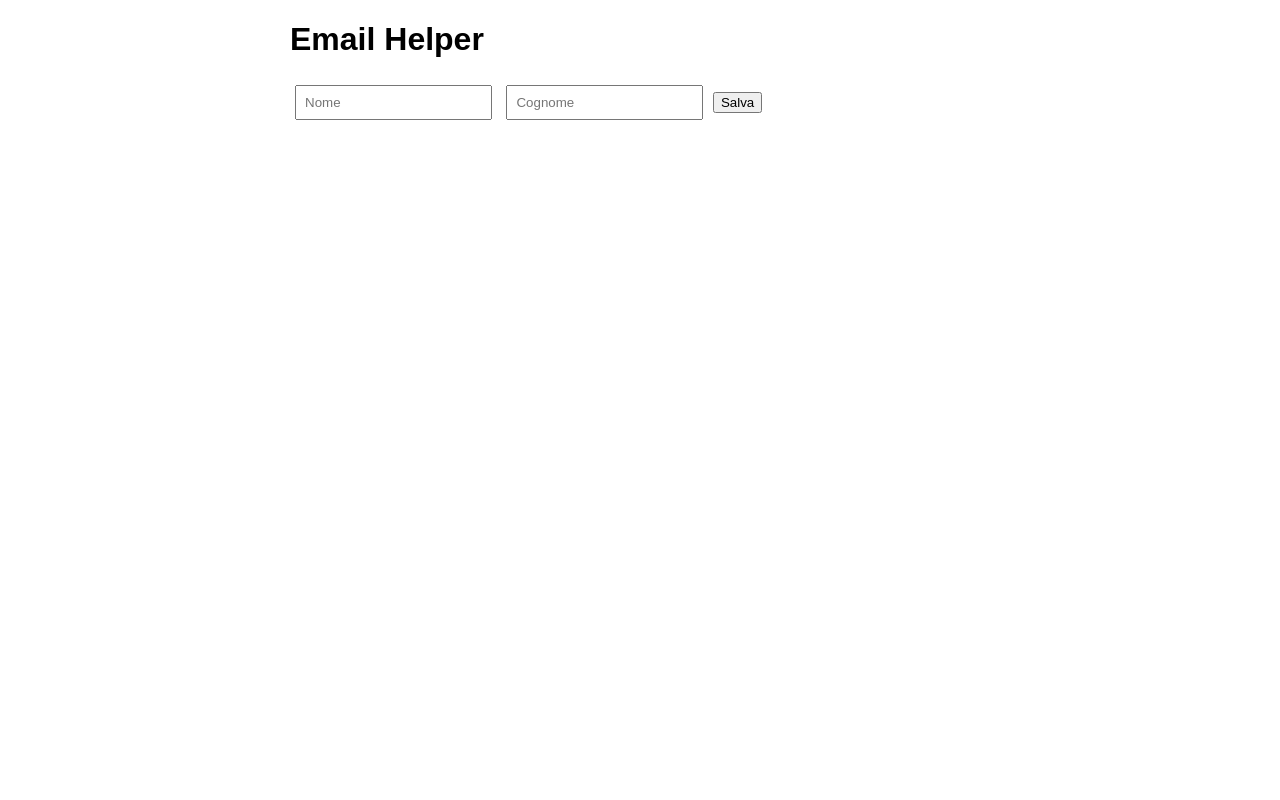
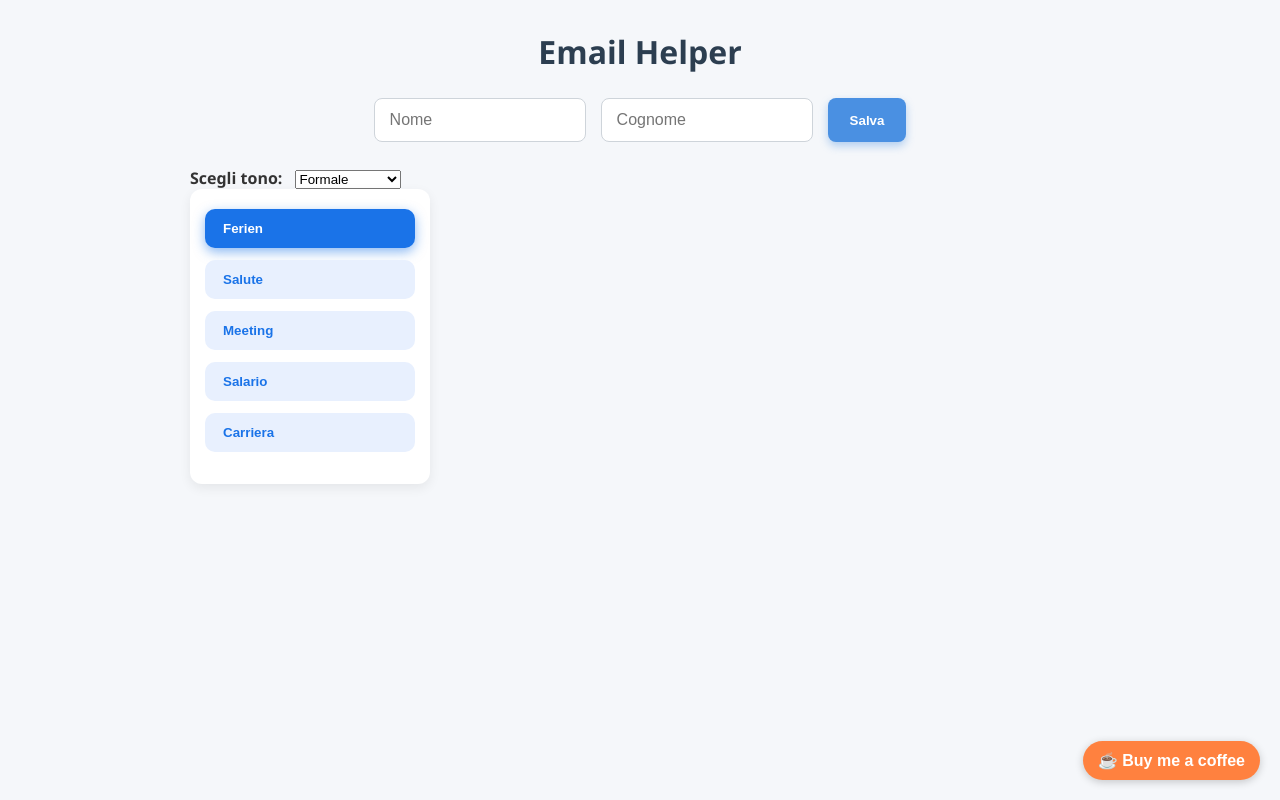
Before and after one commit to awayfromme/email-helper, a plain HTML site: page index.html in a window 1280 px wide. Drawn offline with Linux system fonts and the light colour scheme.

Commit message:
Aggiornamenti vari, inclusa nuova emails.json e script

```diff
--- a/index.html
+++ b/index.html
@@ -1,21 +1,40 @@
 <!DOCTYPE html>
-<html>
+<html lang="it">
 <head>
-  <meta charset="UTF-8">
+  <meta charset="UTF-8" />
+  <meta name="viewport" content="width=device-width, initial-scale=1" />
   <title>Email Helper</title>
-  <link rel="stylesheet" href="style.css">
+  <link rel="stylesheet" href="style.css" />
 </head>
+<div id="coffee-banner">
+  ☕ <a href="https://www.paypal.me/yooooo" target="_blank" rel="noopener noreferrer">
+  Buy me a coffee
+</a>
+</div>
 <body>
-  <h1>Email Helper</h1>
+<h1>Email Helper</h1>
 
-  <div id="user-form">
-    <input type="text" id="nome" placeholder="Nome">
-    <input type="text" id="cognome" placeholder="Cognome">
-    <button onclick="salvaUtente()">Salva</button>
-  </div>
+<div id="user-form">
+  <input type="text" id="nome" placeholder="Nome" />
+  <input type="text" id="cognome" placeholder="Cognome" />
+  <button onclick="salvaUtente()">Salva</button>
+</div>
+<label for="tono" style="font-weight: bold; margin-right: 8px;">Scegli tono:</label>
+<select id="tono">
+  <option value="superformale">Super formale</option>
+  <option value="formale" selected>Formale</option>
+  <option value="informale">Informale</option>
+  <option value="amichevole">Amichevole</option>
+  <option value="scherzoso">Scherzoso</option>
+</select>
 
-  <div id="email-list"></div>
 
-  <script src="script.js"></script>
+
+<div class="container">
+  <nav id="category-menu"></nav>
+  <main id="email-list"></main>
+</div>
+
+<script src="script.js"></script>
 </body>
 </html>
--- a/script.js
+++ b/script.js
@@ -1,53 +1,110 @@
 let user = {};
+let templates = [];
+let currentCategory = null;
 
-// Salva i dati e aggiorna la lista
 function salvaUtente() {
   const nome = document.getElementById("nome").value.trim();
   const cognome = document.getElementById("cognome").value.trim();
+  const tono = document.getElementById("tono").value;
   if (!nome || !cognome) return alert("Inserisci entrambi i campi!");
 
-  user = { nome, cognome };
+  user = { nome, cognome, tono };
   localStorage.setItem("user", JSON.stringify(user));
   caricaEmail();
 }
 
-// Carica email template e personalizza
 async function caricaEmail() {
+  if (templates.length === 0) {
     const res = await fetch('templates/emails.json');
-  const templates = await res.json();
+    templates = await res.json();
+  }
 
+  const categories = [...new Set(templates.map(t => t.category))];
+
+  if (!currentCategory || !categories.includes(currentCategory)) {
+    currentCategory = categories[0] || null;
+  }
+
+  mostraCategorie(categories);
+  mostraEmail();
+}
+
+function mostraCategorie(categories) {
+  const menu = document.getElementById("category-menu");
+  menu.innerHTML = "";
+
+  categories.forEach(cat => {
+    const btn = document.createElement("button");
+    btn.textContent = cat;
+    if (cat === currentCategory) btn.classList.add("active");
+    btn.onclick = () => {
+      currentCategory = cat;
+      mostraCategorie(categories);
+      mostraEmail();
+    };
+    menu.appendChild(btn);
+  });
+}
+
+function mostraEmail() {
   const container = document.getElementById("email-list");
   container.innerHTML = "";
-  templates.forEach(template => {
-    const body = template.body
+
+  const filtered = templates.filter(t => t.category === currentCategory);
+  filtered.forEach(template => {
+    // Prendi la lista delle mail per il tono selezionato
+    const mailsForTone = template.body[user.tono] || [];
+
+    // Cicla su tutte le mail per il tono
+    mailsForTone.forEach(bodyTemplate => {
+      const body = bodyTemplate
           .replace(/{{NOME}}/g, user.nome)
           .replace(/{{COGNOME}}/g, user.cognome);
+
+      // Formatto il testo sostituendo ". " con ".<br>"
+      const formattedBody = body.replace(/\. /g, ".<br>");
 
       const div = document.createElement("div");
       div.className = "email-card";
       div.innerHTML = `
         <h3>${template.title}</h3>
-      <pre>${body}</pre>
-      <button onclick="copiaTesto(\`${body.replace(/`/g, '\`')}\`)">Copia</button>
+      <div style="white-space: pre-wrap; line-height: 1.4;">${formattedBody}</div>
+      <button onclick="copiaTesto(this, \`${body.replace(/`/g, '\\`')}\`)">Copia</button>
+    <div class="copy-msg" style="color: green; margin-top: 5px; font-weight: bold;"></div>
     `;
       container.appendChild(div);
     });
+  });
 }
 
-// Copia il testo negli appunti
-function copiaTesto(testo) {
+
+function copiaTesto(button, testo) {
   navigator.clipboard.writeText(testo)
-    .then(() => alert("Testo copiato!"))
-    .catch(() => alert("Errore nel copiare il testo"));
+      .then(() => {
+        const msgDiv = button.nextElementSibling;
+        msgDiv.textContent = "Testo copiato!";
+        setTimeout(() => { msgDiv.textContent = ""; }, 3000);
+      })
+      .catch(() => {
+        const msgDiv = button.nextElementSibling;
+        msgDiv.textContent = "Errore nel copiare il testo";
+        setTimeout(() => { msgDiv.textContent = ""; }, 3000);
+      });
 }
 
-// Recupera dati da localStorage se presenti
+document.getElementById("tono").addEventListener("change", (e) => {
+  user.tono = e.target.value;
+  localStorage.setItem("user", JSON.stringify(user));
+  mostraEmail();
+});
+
 window.onload = () => {
   const salvato = localStorage.getItem("user");
   if (salvato) {
     user = JSON.parse(salvato);
     document.getElementById("nome").value = user.nome;
     document.getElementById("cognome").value = user.cognome;
+    document.getElementById("tono").value = user.tono || "formale";
+  }
   caricaEmail();
-  }
 };
--- a/style.css
+++ b/style.css
@@ -1,22 +1,183 @@
+/* Font e sfondo generale */
 body {
-  font-family: sans-serif;
-  max-width: 700px;
-  margin: 20px auto;
-  padding: 0 10px;
+  font-family: 'Segoe UI', Tahoma, Geneva, Verdana, sans-serif;
+  background: #f5f7fa;
+  color: #333;
+  max-width: 900px;
+  margin: 30px auto;
+  padding: 0 20px;
+}
+
+/* Titolo principale */
+h1 {
+  text-align: center;
+  color: #2c3e50;
+  margin-bottom: 25px;
+  font-weight: 700;
+}
+
+/* Form utente */
+#user-form {
+  display: flex;
+  justify-content: center;
+  gap: 15px;
+  margin-bottom: 25px;
 }
 
 #user-form input {
-  margin: 5px;
-  padding: 8px;
+  padding: 12px 15px;
+  border: 1.8px solid #ced4da;
+  border-radius: 8px;
+  font-size: 16px;
+  width: 180px;
+  transition: border-color 0.3s ease;
 }
 
+#user-form input:focus {
+  outline: none;
+  border-color: #4a90e2;
+  box-shadow: 0 0 5px #4a90e2;
+}
+
+#user-form button {
+  background-color: #4a90e2;
+  border: none;
+  color: white;
+  font-weight: 600;
+  padding: 12px 22px;
+  border-radius: 8px;
+  cursor: pointer;
+  transition: background-color 0.3s ease;
+  box-shadow: 0 4px 8px rgba(74,144,226,0.4);
+}
+
+#user-form button:hover {
+  background-color: #357ABD;
+}
+
+/* Contenitore principale: menu + contenuto */
+.container {
+  display: flex;
+  gap: 25px;
+}
+
+/* Sidebar menu categorie */
+#category-menu {
+  flex-shrink: 0;
+  width: 210px;
+  background: white;
+  border-radius: 12px;
+  box-shadow: 0 4px 12px rgba(0,0,0,0.07);
+  padding: 20px 15px;
+}
+
+#category-menu button {
+  display: block;
+  width: 100%;
+  margin-bottom: 12px;
+  padding: 12px 18px;
+  border: none;
+  background: #e8f0fe;
+  color: #1a73e8;
+  font-weight: 600;
+  border-radius: 10px;
+  cursor: pointer;
+  text-align: left;
+  transition: background-color 0.25s ease, color 0.25s ease;
+  box-shadow: inset 0 0 0 0 transparent;
+}
+
+#category-menu button:hover {
+  background-color: #c1d4fc;
+  color: #135abf;
+}
+
+#category-menu button.active {
+  background-color: #1a73e8;
+  color: white;
+  box-shadow: 0 4px 12px rgba(26,115,232,0.5);
+}
+
+/* Area principale email */
+main#email-list {
+  flex-grow: 1;
+}
+
+/* Card singola email */
 .email-card {
-  border: 1px solid #ddd;
-  padding: 15px;
-  margin-top: 20px;
-  background: #f9f9f9;
-  border-radius: 8px;
+  background: white;
+  padding: 22px 24px;
+  margin-bottom: 22px;
+  border-radius: 12px;
+  box-shadow: 0 6px 15px rgba(0,0,0,0.08);
+  transition: box-shadow 0.3s ease;
 }
-pre {
+
+.email-card:hover {
+  box-shadow: 0 8px 20px rgba(0,0,0,0.14);
+}
+
+.email-card h3 {
+  margin-top: 0;
+  margin-bottom: 14px;
+  color: #34495e;
+  font-weight: 700;
+  font-size: 20px;
+}
+
+.email-card pre {
   white-space: pre-wrap;
+  font-family: 'Segoe UI', Tahoma, Geneva, Verdana, sans-serif;
+  font-size: 15px;
+  line-height: 1.5;
+  color: #444;
+  background: #f0f4f8;
+  padding: 14px 18px;
+  border-radius: 10px;
+  border: 1px solid #d1dbe7;
+  margin-bottom: 14px;
+  user-select: text;
 }
+
+#coffee-banner {
+  position: fixed;
+  bottom: 20px;
+  right: 20px;
+  background: #ff813f;
+  color: white;
+  padding: 10px 15px;
+  border-radius: 30px;
+  font-family: Arial, sans-serif;
+  font-weight: bold;
+  box-shadow: 0 2px 8px rgba(0,0,0,0.2);
+  cursor: pointer;
+  z-index: 9999;
+  transition: background 0.3s ease;
+  user-select: none;
+}
+
+#coffee-banner a {
+  color: white;
+  text-decoration: none;
+}
+
+#coffee-banner:hover {
+  background: #ff6b00;
+}
+
+/* Bottone copia */
+.email-card button {
+  background-color: #34a853;
+  border: none;
+  color: white;
+  padding: 10px 18px;
+  font-weight: 600;
+  border-radius: 10px;
+  cursor: pointer;
+  transition: background-color 0.3s ease;
+  box-shadow: 0 4px 10px rgba(52,168,83,0.4);
+}
+
+.email-card button:hover {
+  background-color: #2c8a43;
+}
--- a/templates/emails.json
+++ b/templates/emails.json
@@ -1,10 +1,157 @@
 [
   {
+    "category": "Ferien",
     "title": "Richiesta ferie",
-    "body": "Gentile Responsabile,\n\nSono {{NOME}} {{COGNOME}} e desidero richiedere ferie dal 10 al 14 luglio.\n\nCordiali saluti,\n{{NOME}} {{COGNOME}}"
+    "body": {
+      "superformale": [
+        "Spettabile Direzione, mi permetto di sottoporre alla Vostra cortese attenzione la mia richiesta di usufruire di un periodo di ferie annuali dal giorno 10 al giorno 14 luglio p.v., al fine di poter adempiere a impegni personali improrogabili e di natura familiare. Resto in attesa di un Vostro gentile riscontro e sono a disposizione per concordare eventuali modalità di copertura delle mie attività durante la mia assenza. Distinti saluti, {{NOME}} {{COGNOME}}",
+        "Egregi Signori, con la presente desidero formalmente richiedere un periodo di ferie dal 15 al 20 agosto 2025 incluso, nella speranza che tale richiesta possa essere accolta compatibilmente con le esigenze aziendali. Garantisco la mia massima disponibilità a predisporre ogni utile documento o passaggio di consegne necessario a garantire la continuità operativa. Resto a disposizione per qualsiasi ulteriore chiarimento. Cordialmente, {{NOME}} {{COGNOME}}",
+        "Alla cortese attenzione dell’Ufficio Risorse Umane, con la presente comunico la mia intenzione di fruire di un periodo di ferie retribuite dal 1° al 5 settembre 2025, inclusi. Tale pausa lavorativa è motivata dalla necessità di riposo e recupero personale dopo un intenso periodo di attività. Confido in una sollecita approvazione e ringrazio anticipatamente per la disponibilità. Con osservanza, {{NOME}} {{COGNOME}}"
+      ],
+      "formale": [
+        "Gentile Responsabile, sono {{NOME}} {{COGNOME}} e desidero richiedere formalmente un periodo di ferie per il periodo compreso tra il 10 e il 14 luglio. Confido nella vostra comprensione e nella possibilità di pianificare le mie attività lavorative in modo da non arrecare disagi. Rimango a disposizione per organizzare eventuali sostituzioni o trasferimenti di incarichi. Cordiali saluti, {{NOME}} {{COGNOME}}",
+        "Buongiorno, con questa email vorrei comunicare la mia volontà di prendere un periodo di ferie dal 15 al 20 agosto. Sono disponibile a discutere le modalità di copertura durante la mia assenza e a fornire tutte le informazioni necessarie. Attendo un vostro riscontro in merito. Grazie, {{NOME}}",
+        "Salve, vorrei segnalare la mia intenzione di usufruire di ferie dal 1 al 5 settembre prossimi. Vi prego di considerare questa richiesta compatibilmente con le esigenze del team. Resto a disposizione per coordinare il mio lavoro in modo da garantire continuità. Cordiali saluti, {{NOME}}"
+      ],
+      "informale": [
+        "Ciao, sono {{NOME}} e volevo chiedere ferie dal 10 al 14 luglio. Fammi sapere se va bene, così mi organizzo con il resto. Grazie mille! A presto, {{NOME}}",
+        "Ehi, pensavo di prendermi qualche giorno di ferie dal 15 al 20 agosto. Fatemi sapere se posso. Grazie! {{NOME}}",
+        "Salve, vorrei staccare un po’ e prendermi ferie dal 1 al 5 settembre. Fatemi sapere quando è possibile. Grazie, {{NOME}}"
+      ],
+      "amichevole": [
+        "Ciao, volevo avvisarti che mi piacerebbe prendermi qualche giorno di ferie dal 10 al 14 luglio per ricaricare un po’ le batterie. Spero sia possibile, fammi sapere! Grazie mille, {{NOME}}",
+        "Hey, sto pensando di staccare un po’ dal lavoro e prendermi ferie dal 15 al 20 agosto. Ti va bene? A presto, {{NOME}}",
+        "Ciao, mi prendo qualche giorno di ferie dal 1 al 5 settembre, così mi riposo un po’. Fammi sapere se ci sono problemi! Grazie, {{NOME}}"
+      ],
+      "scherzoso": [
+        "Capo, sto per diventare un cactus se non mi dai ferie dal 10 al 14 luglio! Ti prometto che tornerò più produttivo che mai. Dai, fammi questo regalo! {{NOME}}",
+        "Ehi boss, se non mi concedi ferie dal 15 al 20 agosto rischio di trasformarmi in un meme ambulante. Aiutami a evitare la catastrofe! {{NOME}}",
+        "Sto a pezzi, capo! Se non mi dai ferie dal 1 al 5 settembre divento il personaggio di una sitcom comica. Dacci dentro con la tua clemenza! {{NOME}}"
+      ]
+    }
   },
   {
+    "category": "Salute",
     "title": "Comunicazione malattia",
-    "body": "Buongiorno,\n\nSono {{NOME}} {{COGNOME}} e comunico che oggi non potrò recarmi a lavoro per motivi di salute.\n\nGrazie per la comprensione."
+    "body": {
+      "superformale": [
+        "Buongiorno, desidero informarVi che, a causa di condizioni di salute impreviste, non sarò in grado di presentarmi al lavoro nella giornata odierna. Sono a disposizione per fornire certificati medici o ulteriori documentazioni qualora fossero richiesti. Ringrazio per la comprensione e resto in attesa di eventuali istruzioni. Cordiali saluti, {{NOME}} {{COGNOME}}",
+        "Gentili Responsabili, a seguito di un improvviso malessere, mi vedo costretto a comunicare la mia assenza dal lavoro odierna per motivi di salute. Provvederò a trasmettere tutta la documentazione medica necessaria nel più breve tempo possibile. Grazie per la collaborazione. Distinti saluti, {{NOME}} {{COGNOME}}",
+        "Alla cortese attenzione dell’Ufficio Risorse Umane, con la presente comunico la mia impossibilità a recarmi in ufficio per la giornata di oggi per ragioni di salute, accompagnata da relativa certificazione medica. Resto a disposizione per aggiornamenti e chiarimenti. Con osservanza, {{NOME}} {{COGNOME}}"
+      ],
+      "formale": [
+        "Buongiorno, oggi non potrò venire a lavoro per motivi di salute. Vi informerò appena possibile sul mio rientro e fornirò la documentazione necessaria. Grazie per la comprensione. Cordiali saluti, {{NOME}}",
+        "Salve, a causa di un malessere improvviso, non sarò presente al lavoro oggi. Vi terrò aggiornati appena possibile. Grazie per la disponibilità, {{NOME}}",
+        "Gentili colleghi, desidero comunicare la mia assenza per malattia nella giornata odierna. Spero di rientrare presto e vi ringrazio per la comprensione. Cordialmente, {{NOME}}"
+      ],
+      "informale": [
+        "Ciao, oggi non riesco a venire a lavoro perché sto male. Scusate, {{NOME}}",
+        "Ehi, mi sento poco bene oggi, non riesco a venire. Ci vediamo presto, {{NOME}}",
+        "Salve, sto male oggi e non posso venire. Grazie per la comprensione, {{NOME}}"
+      ],
+      "amichevole": [
+        "Hey, oggi sono a casa malato, conto di rientrare presto. A presto! {{NOME}}",
+        "Ciao, purtroppo oggi sono a letto con la febbre. Spero di tornare presto operativo. Grazie della comprensione! {{NOME}}",
+        "Ciao ragazzi, oggi mi prendo un giorno per riposare e guarire. Ci vediamo presto! {{NOME}}"
+      ],
+      "scherzoso": [
+        "Oggi sto a casa con l'influenza, niente pizza per me! Ci sentiamo presto, {{NOME}}",
+        "Boss, oggi sono ufficialmente fuori servizio per malattia, giuro che non è solo per evitare la riunione! {{NOME}}",
+        "Sono a casa malato, quindi niente scherzi, torno più forte che mai! {{NOME}}"
+      ]
+    }
+  },
+  {
+    "category": "Meeting",
+    "title": "Richiesta riunione prodotto",
+    "body": {
+      "superformale": [
+        "Gentile Team, con la presente desidero proporre l’organizzazione di una riunione dedicata alla discussione approfondita del prodotto in sviluppo. Ritengo fondamentale un confronto per allineare le strategie e definire i prossimi passi. Rimango in attesa di un vostro gentile riscontro per concordare data e orario. Cordiali saluti, {{NOME}} {{COGNOME}}",
+        "Alla cortese attenzione del team, propongo di fissare un incontro operativo per valutare lo stato di avanzamento del progetto prodotto e pianificare le attività future. Sono disponibile a coordinare la riunione secondo le vostre disponibilità. In attesa di un riscontro, vi ringrazio anticipatamente. Distinti saluti, {{NOME}} {{COGNOME}}",
+        "Egregi colleghi, vorrei richiedere una riunione tecnica per discutere dettagliatamente gli aspetti critici del prodotto e per raccogliere feedback utili. Vi prego di indicarmi le vostre disponibilità così da organizzare al meglio l’incontro. Cordialmente, {{NOME}} {{COGNOME}}"
+      ],
+      "formale": [
+        "Buongiorno a tutti, vorrei proporre una riunione per parlare del prodotto che stiamo sviluppando. Fatemi sapere quando siete disponibili così da poter fissare un appuntamento. Grazie, {{NOME}}",
+        "Salve, sarebbe utile organizzare una call per aggiornarsi sullo stato del prodotto. Attendo vostre disponibilità per calendarizzare l’incontro. Cordiali saluti, {{NOME}}",
+        "Gentili colleghi, vi propongo di fissare una riunione per discutere alcuni aspetti del prodotto. Fatemi sapere quando vi fa comodo. Grazie, {{NOME}}"
+      ],
+      "informale": [
+        "Ciao a tutti, possiamo organizzarci per una riunione sul prodotto? Fatemi sapere quando vi va bene. Grazie! {{NOME}}",
+        "Ehi, facciamo una call per parlare del prodotto? Scrivetemi le vostre disponibilità. Ciao, {{NOME}}",
+        "Salve, voglio fare un incontro per discutere del prodotto. Quando siete liberi? {{NOME}}"
+      ],
+      "amichevole": [
+        "Ciao ragazzi, sarebbe bello fare una riunione per vedere insieme come va il prodotto. Fatemi sapere quando vi va bene. Grazie! {{NOME}}",
+        "Hey, pensavo di fare una call per aggiornarci sul prodotto. Quando siete disponibili? A presto, {{NOME}}",
+        "Ciao a tutti, organizziamo un meeting per parlare del prodotto? Fatemi sapere! {{NOME}}"
+      ],
+      "scherzoso": [
+        "Ragazzi, serve una riunione urgente sul prodotto prima che ci trasformiamo tutti in statue! Quando vi va? {{NOME}}",
+        "Ehi team, facciamo una call sul prodotto così evitiamo di perdere la testa. Scrivetemi quando siete liberi! {{NOME}}",
+        "Dai, organizziamo una riunione sul prodotto prima che il nostro codice inizi a scrivere da solo! Quando siete? {{NOME}}"
+      ]
+    }
+  },
+  {
+    "category": "Salario",
+    "title": "Richiesta revisione stipendio",
+    "body": {
+      "superformale": [
+        "Spettabile Direzione, desidero sottoporre alla Vostra cortese attenzione la presente richiesta di revisione del mio inquadramento retributivo, alla luce dei risultati conseguiti nell’ultimo anno e del valore aggiunto apportato al team e all’azienda. Ritengo che un adeguamento dello stipendio possa riflettere in modo più equo l’impegno profuso e le responsabilità assunte. Resto disponibile per un confronto approfondito e ringrazio anticipatamente per la cortese attenzione. Distinti saluti, {{NOME}} {{COGNOME}}",
+        "Egregi Signori, con la presente intendo richiedere una revisione della mia retribuzione, motivata dall’aumento delle mie competenze e dai contributi significativi apportati ai recenti progetti aziendali. Sono fiducioso che la Vostra valutazione terrà in considerazione questi elementi e resto a disposizione per un colloquio in merito. Cordialmente, {{NOME}} {{COGNOME}}",
+        "Alla cortese attenzione dell’Ufficio Risorse Umane, con la presente sottopongo formale richiesta di adeguamento salariale in considerazione delle maggiori responsabilità assunte e dei risultati conseguiti nel corso dell’anno corrente. Confido in un riscontro positivo e ringrazio anticipatamente per la disponibilità. Con osservanza, {{NOME}} {{COGNOME}}"
+      ],
+      "formale": [
+        "Gentile Responsabile, vorrei richiedere un incontro per discutere una possibile revisione del mio stipendio, in considerazione dei risultati raggiunti e delle responsabilità attuali. Rimango disponibile a fornire ulteriori dettagli in merito. Cordiali saluti, {{NOME}}",
+        "Buongiorno, vorrei parlare con voi riguardo a un possibile adeguamento della mia retribuzione. Sono disponibile a fissare un appuntamento per discuterne. Grazie, {{NOME}}",
+        "Salve, desidero segnalare il mio interesse a discutere una revisione del mio stipendio, in linea con l’aumento delle mie competenze e carichi di lavoro. Attendo un vostro riscontro. Cordialmente, {{NOME}}"
+      ],
+      "informale": [
+        "Ciao, volevo parlare di un possibile aumento di stipendio visto il mio impegno. Fammi sapere quando possiamo discuterne. Grazie, {{NOME}}",
+        "Ehi, pensavo fosse il momento di rivedere il mio salario. Quando possiamo parlare? {{NOME}}",
+        "Salve, vorrei chiedere un aumento, possiamo organizzarci per parlarne? {{NOME}}"
+      ],
+      "amichevole": [
+        "Ciao, volevo fare due chiacchiere riguardo a un possibile aumento di stipendio, se ti va bene. Fammi sapere quando sei disponibile! {{NOME}}",
+        "Hey, pensavo di parlare con te per vedere se c’è spazio per un piccolo aumento. Quando ti va? {{NOME}}",
+        "Ciao, mi piacerebbe discutere del mio stipendio per capire se si può migliorare un po’. Fammi sapere! {{NOME}}"
+      ],
+      "scherzoso": [
+        "Boss, è ora di rivedere il mio stipendio prima che inizi a lavorare in nero! Quando parliamo? {{NOME}}",
+        "Ehi capo, se non rivediamo il mio salario rischio di iniziare a portare il pranzo da casa ogni giorno! Facciamo due parole? {{NOME}}",
+        "Dai, parliamo di soldi prima che inizi a vendere il nostro server per pagarmi! {{NOME}}"
+      ]
+    }
+  },
+  {
+    "category": "Carriera",
+    "title": "Richiesta opportunità di crescita",
+    "body": {
+      "superformale": [
+        "Spettabile Direzione, con la presente desidero manifestare il mio interesse a esplorare opportunità di crescita professionale all’interno dell’azienda. Ritengo che un percorso di sviluppo strutturato possa valorizzare ulteriormente le mie competenze e contribuire in modo significativo agli obiettivi aziendali. Sarebbe per me un onore poter discutere eventuali possibilità di avanzamento e formazione, restando a disposizione per un colloquio approfondito. Distinti saluti, {{NOME}} {{COGNOME}}",
+        "Egregi Signori, desidero sottoporre alla Vostra attenzione la mia volontà di intraprendere un percorso di crescita professionale, attraverso l’assunzione di maggiori responsabilità e l’ampliamento delle mie competenze. Sono convinto che questo potrà favorire un ulteriore contributo al successo dell’azienda. Ringrazio anticipatamente per la disponibilità e rimango in attesa di un cortese riscontro. Cordialmente, {{NOME}} {{COGNOME}}",
+        "Alla cortese attenzione dell’Ufficio Risorse Umane, con la presente comunico la mia intenzione di candidarmi per opportunità di sviluppo professionale e avanzamento di carriera. Confido in un riscontro positivo e ringrazio per la considerazione. Con osservanza, {{NOME}} {{COGNOME}}"
+      ],
+      "formale": [
+        "Gentile Responsabile, vorrei esprimere il mio interesse per opportunità di crescita professionale all’interno dell’azienda. Sono disponibile a discutere come potrei assumere maggiori responsabilità o seguire percorsi di formazione. Resto in attesa di un vostro gentile riscontro. Cordiali saluti, {{NOME}}",
+        "Buongiorno, desidero comunicare la mia volontà di crescere professionalmente e assumere ruoli con maggiori responsabilità. Sarebbe un piacere poter discutere le opportunità esistenti. Grazie, {{NOME}}",
+        "Salve, vorrei manifestare interesse per avanzamenti di carriera o progetti formativi che possano aiutarmi a migliorare. Attendo vostre indicazioni in merito. Cordialmente, {{NOME}}"
+      ],
+      "informale": [
+        "Ciao, vorrei crescere professionalmente e prendere più responsabilità. Possiamo parlarne? Grazie, {{NOME}}",
+        "Ehi, mi piacerebbe fare un passo avanti nella mia carriera. Quando possiamo discuterne? {{NOME}}",
+        "Salve, voglio crescere nel mio lavoro e assumere nuovi ruoli. Fammi sapere come procedere. {{NOME}}"
+      ],
+      "amichevole": [
+        "Ciao, stavo pensando che sarebbe bello avere qualche opportunità in più per crescere professionalmente. Ti va di parlarne? {{NOME}}",
+        "Hey, mi piacerebbe parlare con te di come posso migliorare e assumere più responsabilità. Quando sei libero? {{NOME}}",
+        "Ciao, vorrei crescere e imparare di più nel mio ruolo. Facciamo due chiacchiere? {{NOME}}"
+      ],
+      "scherzoso": [
+        "Boss, voglio scalare la vetta aziendale prima di diventare un cactus! Parliamo di carriera? {{NOME}}",
+        "Ehi capo, se non mi dai opportunità di crescita rischio di diventare un meme da scrivania! Facciamo due parole? {{NOME}}",
+        "Dai, aiutami a salire la scala del successo prima che mi trasformi in pianta da ufficio! {{NOME}}"
+      ]
+    }
   }
 ]
```
Lines whose indentation alone changed are shown as unchanged.
